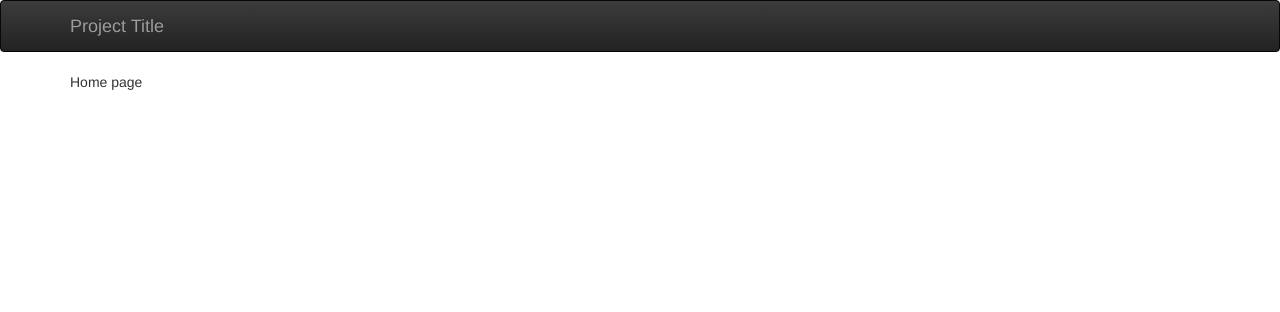
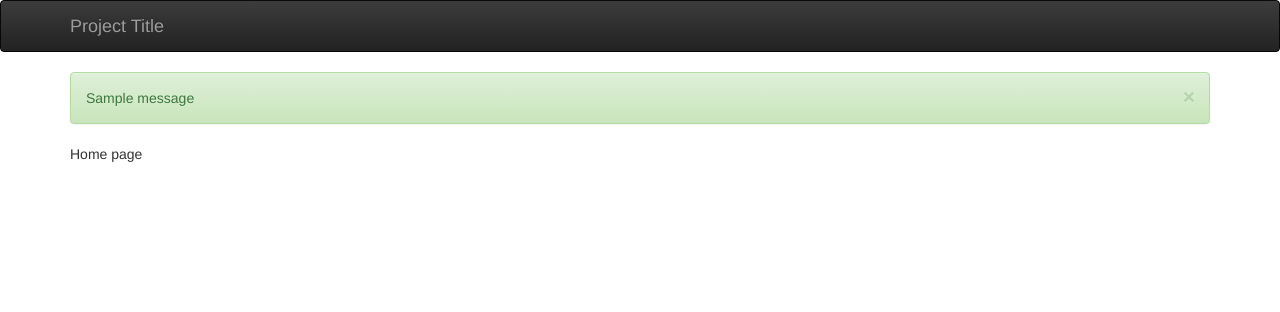
Before and after one commit to rowjay/django-skeleton, a Django app: page / in a window 1280 px wide. Shown: the top 312 px of the page. Run offline with Django 3.2, Linux system fonts and the light colour scheme; tables that the repository leaves empty hold one stand-in row (values such as "Sample post"); one stand-in notice (Sample message) is shown; some libraries are stand-ins or nearby versions.

Commit message:
Update template to use message tags

```diff
--- a/templates/base.html
+++ b/templates/base.html
@@ -38,17 +38,18 @@
     </div>
 </nav>
 
-{% for message in messages %}
-    {% if message.level_tag == "info" %}
-        <div class="alert alert-info" role="alert">{{ message }}</div>
-    {% elif message.level_tag == "success" %}
-        <div class="alert alert-success" role="alert">{{ message }}</div>
-    {% elif message.level_tag == "warning" %}
-        <div class="alert alert-warning" role="alert">{{ message }}</div>
-    {% elif message.level_tag == "error" %}
-        <div class="alert alert-danger" role="alert">{{ message }}</div>
-    {% endif %}
-{% endfor %}
+{% block messages %}
+<div class="container">
+    {% for message in messages %}
+    <div class="alert alert-dismissable {{ message.tags }}" role="alert">
+        <button type="button" class="close" data-dismiss="alert" aria-label="Close">
+            <span aria-hidden="true">&times;</span>
+        </button>
+        {{ message }}
+    </div>
+    {% endfor %}
+</div>
+{% endblock %}
 
 <div class="container">
     {% block content %}{% endblock %}
```
